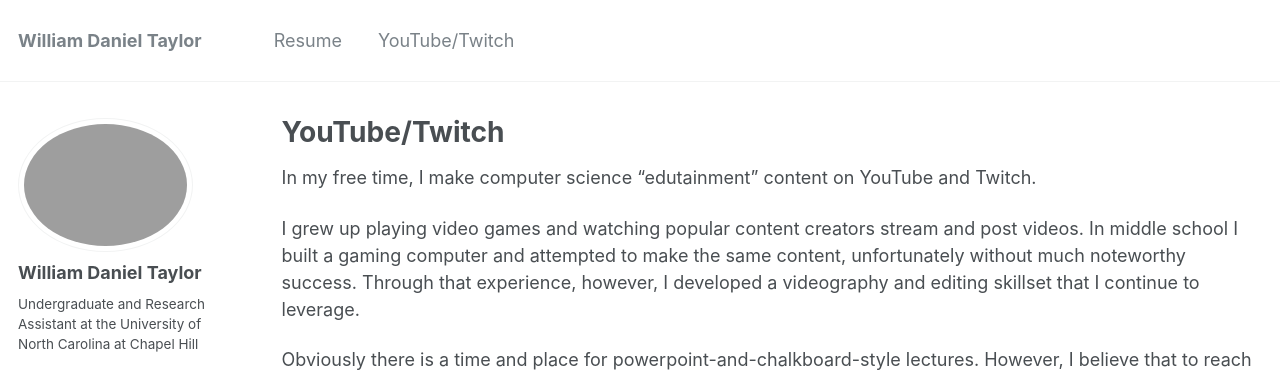
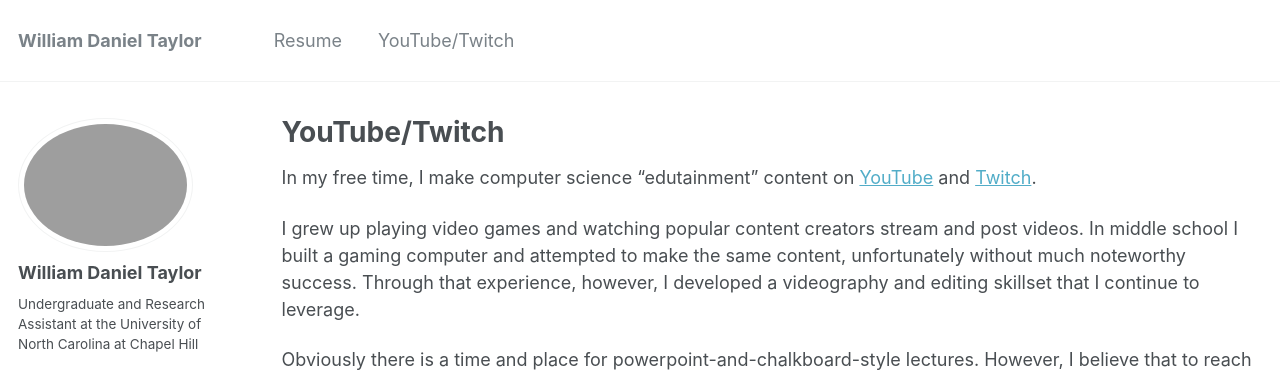
Before and after one commit to wdtaylor30/wdtaylor30.github.io, a Jekyll site: the page built from _pages/content.md, in a window 1280 px wide and 961 px high. Shown: the top 372 px of the window. Built offline with Jekyll 4.4.1, drawn with Linux system fonts in a browser that asks for light colours; some of the changed lines change nothing that is shown.

Commit message:
minor changes to some .md page files

```diff
--- a/_pages/content.md
+++ b/_pages/content.md
@@ -10,7 +10,7 @@
 
 {% include base_path %}
 
-In my free time, I make computer science "edutainment" content on YouTube and Twitch.
+In my free time, I make computer science "edutainment" content on [YouTube](https://www.youtube.com/user/https://www.youtube.com/channel/UCMFgsiB1pfEGzmeZ7jmeHeg) and [Twitch](https://www.twitch.tv/wdtlive).
 
 I grew up playing video games and watching popular content creators stream and post videos. In middle school I built a gaming computer and attempted to make the same content, unfortunately without much noteworthy success. Through that experience, however, I developed a videography and editing skillset that I continue to leverage.
 
```
Also changed, not shown: 2 other files.
